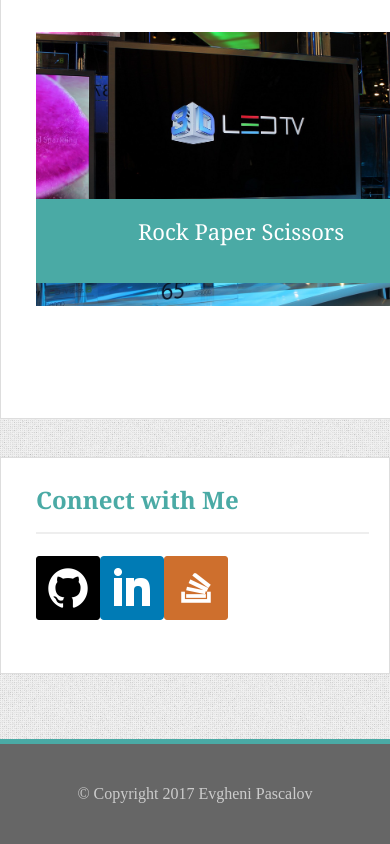
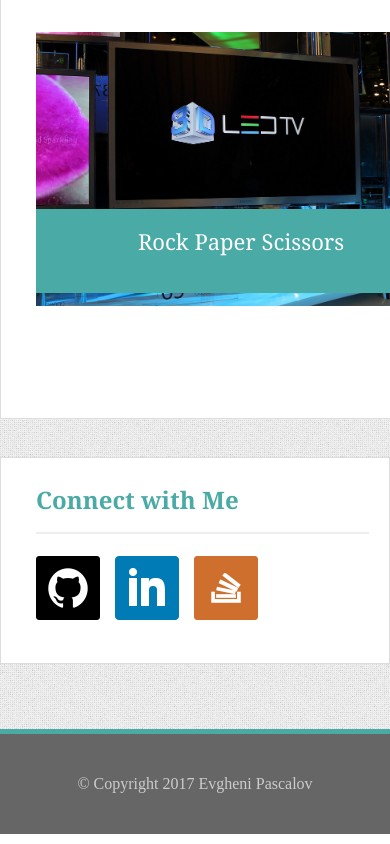
Before and after one commit to pasever/Responsive-Portfolio, a plain HTML site: page portfolio.html in a window 390 px wide. Shown: the part 1696-2540 px from the top of the page. Drawn offline with Linux system fonts and the light colour scheme.

Commit message:
update a.0.4

```diff
--- a/assets/css/style.css
+++ b/assets/css/style.css
@@ -127,7 +127,7 @@ section {
 aside {
 	width: 208px;
 	height: 160px;
-	padding: 30px 30px 20px 30px;
+	padding: 30px 30px 15px 30px;
 }
 
 h1, h2, h3 {
@@ -152,7 +152,7 @@ h1, h2, h3 {
 	font-size: 22px;
 	color: white;
 	text-align: center;
-	bottom: 30px;
+	bottom: 20px;
 	height: 30px;
 	width: 100%;
 	position: absolute;
@@ -286,7 +286,8 @@ aside img:hover {
   	}
 
   	aside {
-		padding: 30px 20px 25px 35px;
+		padding: 30px 20px 15px 35px;
+		width: 100%;
   	}
 
 	footer {
@@ -295,8 +296,8 @@ aside img:hover {
 		clear: both;
 	}
 
-	aside {
-		width: 100%;
+	aside img {
+		padding-right: 15px;
 	}
 
 	.push {
```
